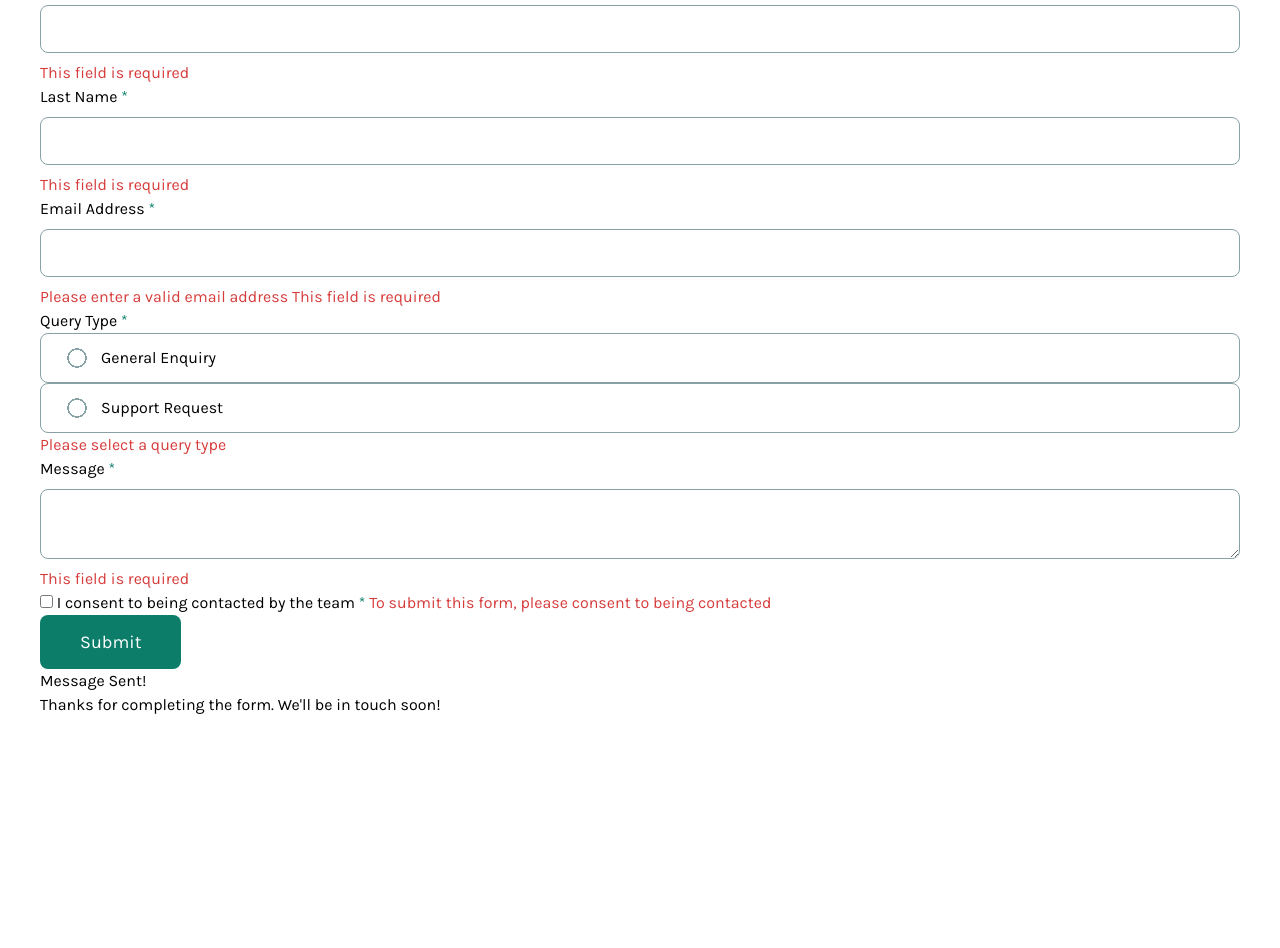
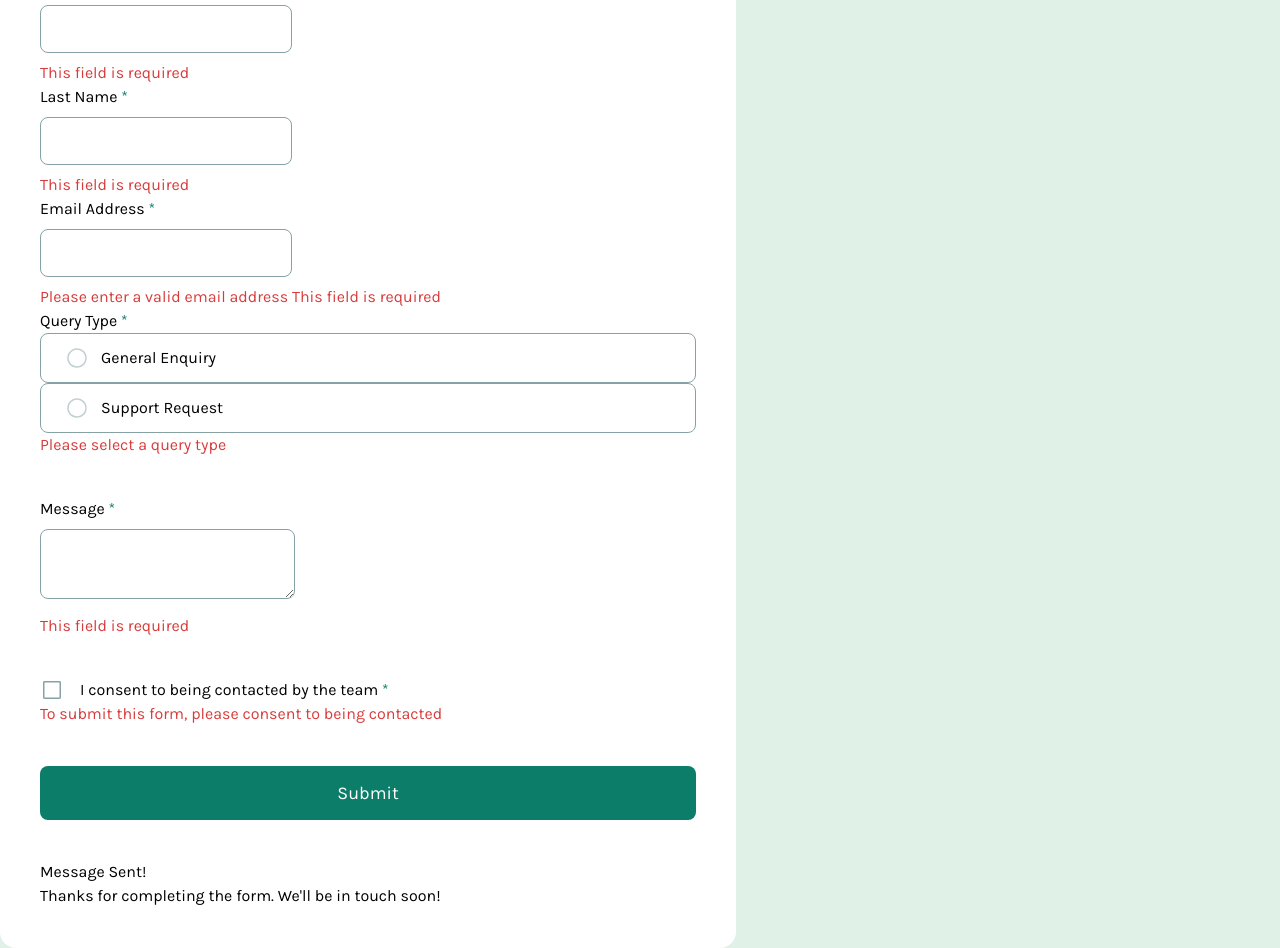
Before and after one commit to skhbabez/contact-form-main, a plain HTML site: page index.html in a window 1280 px wide. Shown: the part 123-1071 px from the top of the page. Before the commit the page ends 880 px from the top, so only its background shows below. Drawn offline with Linux system fonts and the light colour scheme.

Commit message:
finished most componentes

```diff
--- a/index.html
+++ b/index.html
@@ -15,8 +15,9 @@
   <body>
     <main>
       <form class="contact-form" aria-labelledby="contact-form-heading">
+        <div class="contact-form-body">
           <h1 id="contact-form-heading">Contact Us</h1>
-        <fieldset>
+          <fieldset class="contact-information">
             <legend>Contact Information</legend>
             <div class="text-input">
               <label for="first-name">
@@ -29,13 +30,13 @@
                 autocomplete="given-name"
                 required
               />
-            <span
+              <p
                 class="error-message"
                 id="first-name-desc"
                 aria-live="assertive"
               >
                 This field is required
-            </span>
+              </p>
             </div>
             <div class="text-input">
               <label for="last-name">
@@ -48,13 +49,13 @@
                 aria-describedby="last-name-desc"
                 required
               />
-            <span
+              <p
                 class="error-message"
                 id="last-name-desc"
                 aria-live="assertive"
               >
                 This field is required
-            </span>
+              </p>
             </div>
             <div class="text-input">
               <label for="email">
@@ -67,16 +68,17 @@
                 aria-describedby="email-desc"
                 required
               />
-            <span class="error-message" id="email-desc" aria-live="assertive">
+              <p class="error-message" id="email-desc" aria-live="assertive">
                 Please enter a valid email address This field is required
-            </span>
+              </p>
             </div>
           </fieldset>
 
-        <fieldset id="query-type">
+          <fieldset id="query-type" class="contact-form-query">
             <legend>
               Query Type <span class="required" aria-hidden="true">*</span>
             </legend>
+
             <label for="query-type-general" class="radio-selection">
               <input
                 type="radio"
@@ -87,7 +89,6 @@
               />
               General Enquiry
             </label>
-
             <label for="query-type-support" class="radio-selection">
               <input
                 type="radio"
@@ -98,14 +99,11 @@
               Support Request
             </label>
 
-          <span
-            class="error-message"
-            id="query-type-desc"
-            aria-live="assertive"
-          >
+            <p class="error-message" id="query-type-desc" aria-live="assertive">
               Please select a query type
-          </span>
+            </p>
           </fieldset>
+        </div>
         <div class="text-input">
           <label for="message">
             Message <span class="required" aria-hidden="true">*</span>
@@ -115,28 +113,31 @@
             aria-describedby="message-desc"
             required
           ></textarea>
-          <span class="error-message" id="message-desc" aria-live="assertive">
+          <p class="error-message" id="message-desc" aria-live="assertive">
             This field is required
-          </span>
+          </p>
         </div>
-        <div>
+
+        <div class="consent-action">
+          <label class="checkbox-input">
             <input
               id="consent-action"
               type="checkbox"
               aria-labelledby="consent-action-desc"
               required
             />
-          <label for="consent-action">
+            <span>
               I consent to being contacted by the team
               <span class="required" aria-hidden="true">*</span>
+            </span>
           </label>
-          <span
+          <p
             class="error-message"
             id="consent-action-desc"
             aria-live="assertive"
           >
             To submit this form, please consent to being contacted
-          </span>
+          </p>
         </div>
 
         <button class="button" type="submit">Submit</button>
--- a/sass/abstracts/_mixins.scss
+++ b/sass/abstracts/_mixins.scss
@@ -1,14 +1,7 @@
-// @use "variables" as v;
+@use "variables" as v;
 
-// @mixin validation-border() {
-//   --border-color: #{v.$grey-500};
-//   transition: border-color 100ms ease-in-out;
-//   border: 1px solid var(--border-color);
-//   outline: none;
-//   & :is(:focus, :focus-visible, :hover) {
-//     --border-color: #{v.$green-600};
-//   }
-//   & :user-invalid {
-//     --border-color: #{v.$red-error};
-//   }
-// }
+@mixin spacer($space: 1em) {
+  & > * + * {
+    margin-block-start: $space;
+  }
+}
--- a/sass/base/_base.scss
+++ b/sass/base/_base.scss
@@ -1,3 +1,5 @@
+@use "../abstracts" as v;
+
 *,
 ::before,
 ::after {
@@ -9,3 +11,7 @@
 fieldset {
   border: none;
 }
+
+body {
+  background-color: v.$green-200;
+}
--- /dev/null
+++ b/sass/components/_checkbox-input.scss
@@ -0,0 +1,26 @@
+@use "../abstracts" as v;
+
+.checkbox-input {
+  & input[type="checkbox"] {
+    position: absolute;
+    -webkit-appearance: none;
+    appearance: none;
+    background-color: #fff;
+    margin: 0;
+  }
+  &:has(input:checked) {
+    --radio-icon: url("../assets/images/icon-checkbox-check.svg");
+  }
+  &::before {
+    content: "";
+    display: inline-block;
+    height: v.$space-24;
+    aspect-ratio: 1;
+    background: var(--radio-icon, url("../assets/images/icon-checkbox.svg"))
+      no-repeat center;
+  }
+  display: flex;
+  align-items: center;
+  justify-content: start;
+  gap: v.$space-16;
+}
--- /dev/null
+++ b/sass/components/_consent-action.scss
@@ -0,0 +1,5 @@
+@use "../abstracts" as v;
+
+.consent-action {
+  @include v.spacer(v.$space-8);
+}
--- a/sass/components/_index.scss
+++ b/sass/components/_index.scss
@@ -4,3 +4,4 @@
 @forward "toast";
 @forward "required";
 @forward "radio-selection";
+@forward "checkbox-input";
--- a/sass/components/_radio-selection.scss
+++ b/sass/components/_radio-selection.scss
@@ -11,43 +11,21 @@
   &:has(input:checked) {
     background-color: v.$green-200;
     border: 1px solid v.$green-600;
-    &::before {
-      content: "";
-      display: block;
-      height: 24px;
-      aspect-ratio: 1;
-      background: radial-gradient(
-        circle 9.75px,
-        v.$green-600,
-        v.$green-600 5.25px,
-        transparent 5.25px,
-        transparent 8.25px,
-        v.$green-600 8.25px,
-        v.$green-600 9.75px,
-        transparent
-      );
-    }
+    --radio-icon: url("../assets/images/icon-radio-selected.svg");
   }
-
   &::before {
     content: "";
     display: block;
-    height: 24px;
+    height: v.$space-24;
     aspect-ratio: 1;
-    background: radial-gradient(
-      circle 9.75px,
-      transparent 8.25px,
-      v.$grey-500 8.25px,
-      v.$grey-500 9.75px,
-      transparent
-    );
+    background: var(--radio-icon, url("../assets/images/icon-radio.svg"))
+      no-repeat center;
   }
-
   display: flex;
   align-items: center;
   justify-content: start;
   gap: v.$space-12;
   padding: v.$space-12 v.$space-24;
   border: 1px solid v.$grey-500;
-  border-radius: 8px;
+  border-radius: v.$space-8;
 }
--- a/sass/components/_text-input.scss
+++ b/sass/components/_text-input.scss
@@ -1,9 +1,12 @@
 @use "../abstracts" as v;
 
 .text-input {
-  display: flex;
-  flex-direction: column;
-  gap: v.$space-8;
+  @include v.spacer(v.$space-8);
+  label,
+  input,
+  textarea {
+    display: block;
+  }
 
   & input,
   textarea {
--- a/sass/layout/_forms.scss
+++ b/sass/layout/_forms.scss
@@ -2,4 +2,10 @@
 
 .contact-form {
   padding: v.$space-24-40-768;
+  max-inline-size: 736px;
+  background-color: v.$white;
+  border-radius: v.$space-16;
+  display: flex;
+  flex-direction: column;
+  gap: v.$space-40;
 }
```
Also changed, not shown: assets/images/icon-checkbox.svg (added), assets/images/icon-radio.svg (added), styles/main.css, 1 other file. Lines whose indentation alone changed are shown as unchanged.
